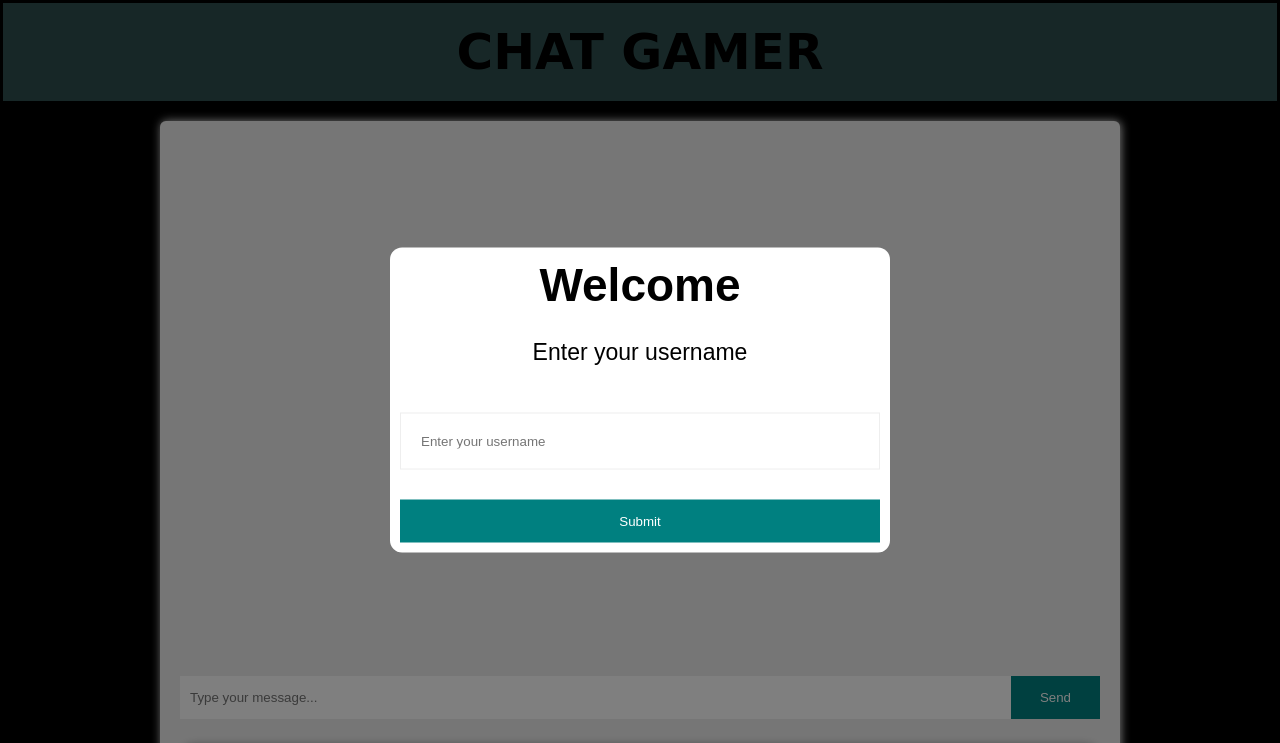
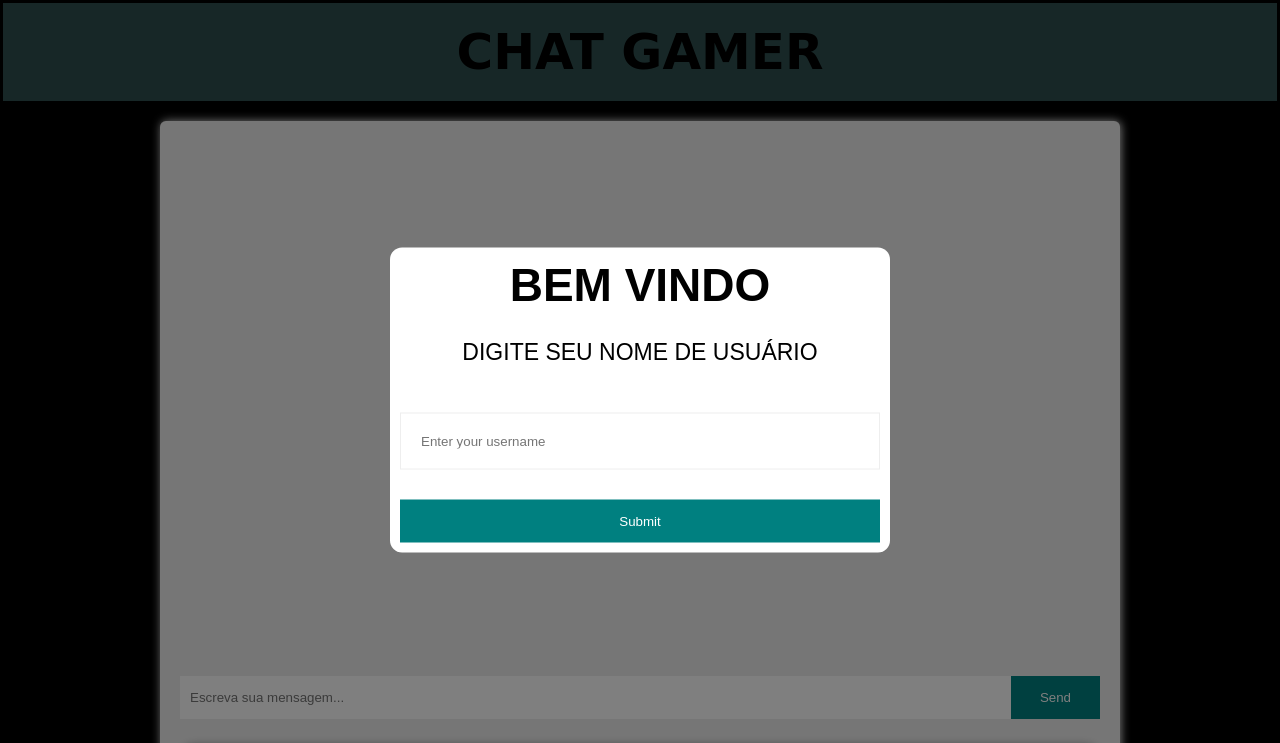
Before and after one commit to RaiCavalcanteOliveira/ChatNormal, a website: page public/index.html in a window 1280 px wide. Shown: the top 743 px of the page. Drawn offline with nearby package versions, Linux system fonts and the light colour scheme; no server answers; a web font is replaced by a local one.

Commit message:
Update index.html

```diff
--- a/public/index.html
+++ b/public/index.html
@@ -19,9 +19,9 @@
     <div class="backdrop">
         <form  class="modal">
 
-            <h1 id="title">Welcome</h1>
+            <h1 id="title">BEM VINDO</h1>
             <br>
-            <p id="content">Enter your username</p>
+            <p id="content">DIGITE SEU NOME DE USUÁRIO</p>
             <br>
             <input placeholder="Enter your username" type="text">
             <br>
@@ -34,7 +34,7 @@
 
             </ul>
             <form class="Input">
-                <input type="text" placeholder="Type your message...">
+                <input type="text" placeholder="Escreva sua mensagem...">
                 <button>Send</button>
             </form>
 
```
